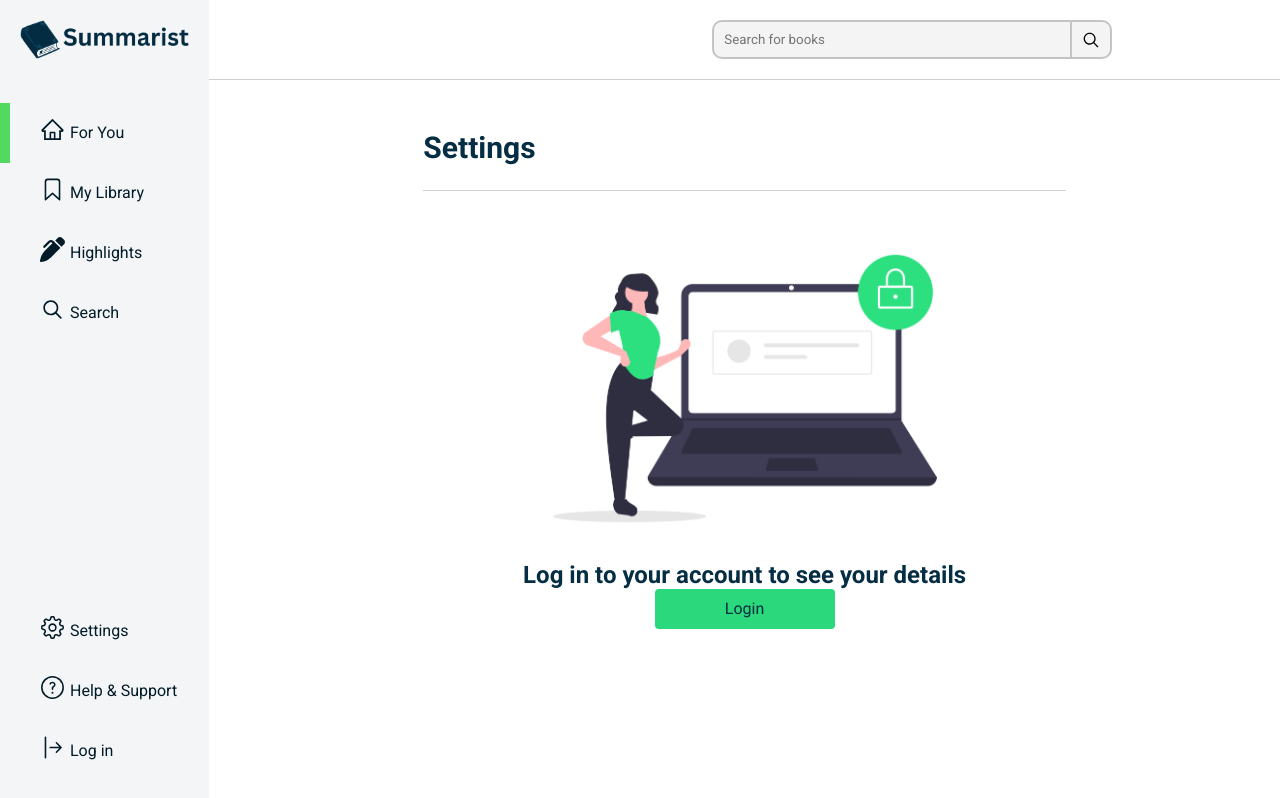
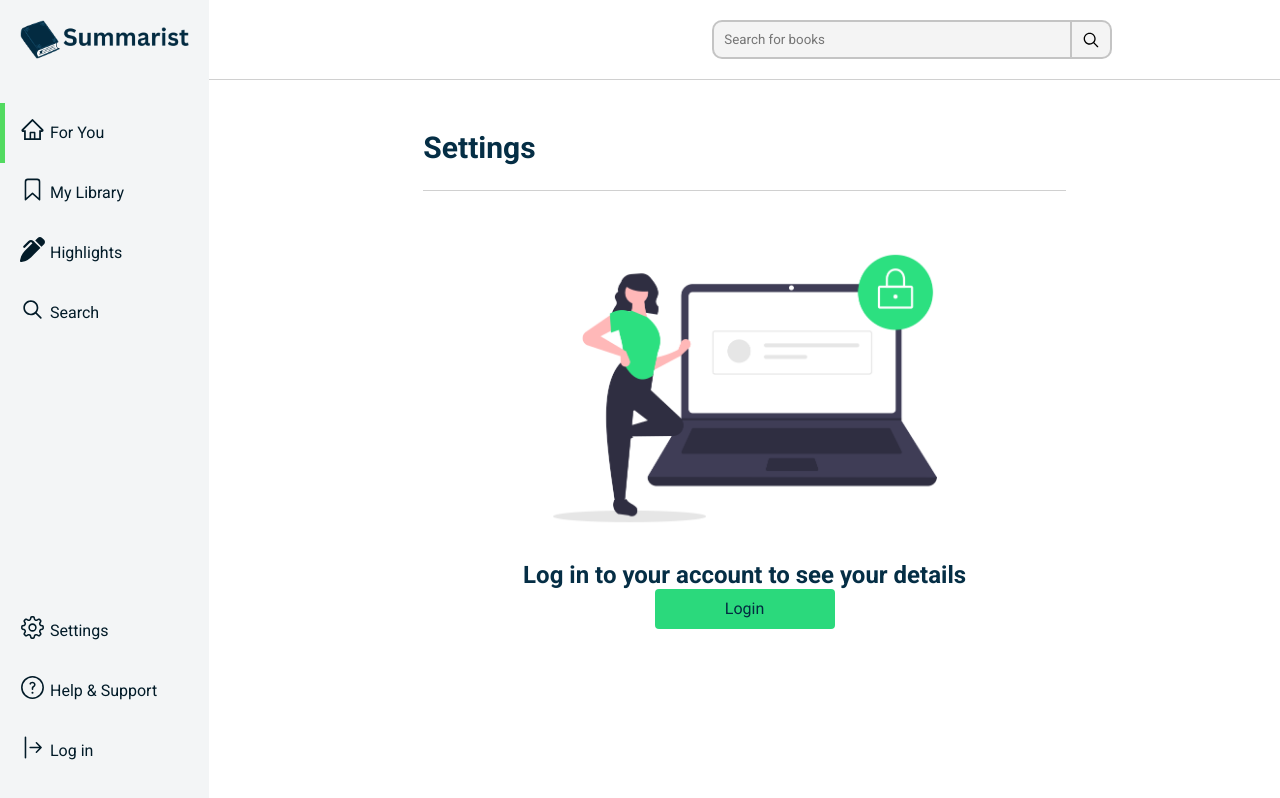
Before and after one commit to osezuaikekhua/advanced-internship, a React (Create React App) app: page /settings in a window 1280 px wide. Built offline with nearby package versions, Linux system fonts and the light colour scheme.

Commit message:
No Progress Made: Just Tiny Critiques

```diff
--- a/src/App.css
+++ b/src/App.css
@@ -701,7 +701,7 @@ button:disabled {
 
 .nav__section__text div{
   height: 60px;
-  padding: 20px 10px ;
+  padding: 20px 5px ;
   font-size: 16px;
   display: flex;
   align-items: center;
@@ -719,15 +719,15 @@ button:disabled {
 
 .extra-access{
   cursor: pointer;
-  border-left: 10px solid rgba(0, 0, 0, 0);
+  border-left: 5px solid rgba(0, 0, 0, 0);
 }
 .access{
   cursor: pointer;
-  border-left: 10px solid rgba(0, 0, 0, 0);
+  border-left: 5px solid rgba(0, 0, 0, 0);
 }
 .No-access{
   cursor: not-allowed;
-  border-left: 10px solid #00000000;
+  border-left: 5px solid #00000000;
 }
 /*
 .inactive{
@@ -749,7 +749,7 @@ button:disabled {
 
 
 .active{
-  border-left: 10px solid rgba(0, 205, 21, 0.661);
+  border-left: 5px solid rgba(0, 205, 21, 0.661);
 }
 
 
--- a/src/App.jsx
+++ b/src/App.jsx
@@ -22,11 +22,8 @@ export const Context = createContext();
 
 function App() {
 
-
-
-  const[loginState, setLoginState] = useState(null)
+  const[loginState, setLoginState] = useState(false)
   const[accountInformation, setAccountInformation] = useState(" ")
-  const[ isFYvisible, setIsFYvisible ] = useState(false)
   const[showModal, setShowModal] = useState(false)
 
   function showModule(){
@@ -36,6 +33,7 @@ function App() {
       setShowModal(false)
     }
   }
+
 
 
   return (
--- a/src/componets/Modules/Modual UI/LogIn.jsx
+++ b/src/componets/Modules/Modual UI/LogIn.jsx
@@ -19,6 +19,7 @@ function LogIn({showSignIn, resetPass}) {
   const { setAccountInformation } = useContext(Context)
   const { setLoginState } = useContext(Context)
 
+
   const[error, setError] = useState("")
 
   const history = useNavigate()
@@ -34,7 +35,7 @@ function LogIn({showSignIn, resetPass}) {
       setShowModal(false)
       setAccountInformation(email)
       setLoginState(true)
-      //setIsFYvisible(true)
+
      console.log(data,"authData")
     }).catch(err =>{
 
--- a/src/pages/Home.jsx
+++ b/src/pages/Home.jsx
@@ -1,5 +1,5 @@
 import React from 'react'
-import { useState } from 'react'
+import { useState, useEffect } from 'react'
 import { Link } from 'react-router-dom'
 
 import Nav from '../componets/home/Nav'
@@ -13,7 +13,6 @@ import logo from '../images/logo.png'
 import landing from '../images/landing.png'
 
 function Home({ showModule}) {
-
 
   return (
     <>
@@ -29,7 +28,7 @@ function Home({ showModule}) {
         <div class="row">
           <div class="footer__top--wrapper">
             <div class="footer__block">
-              <div class="footer__link--title">Action</div>
+              <div class="footer__link--title" >Action</div>
               <div>
                 <div class="footer__link--wrapper">
                   <a class="footer__link">Summarist Magazine</a>
```
